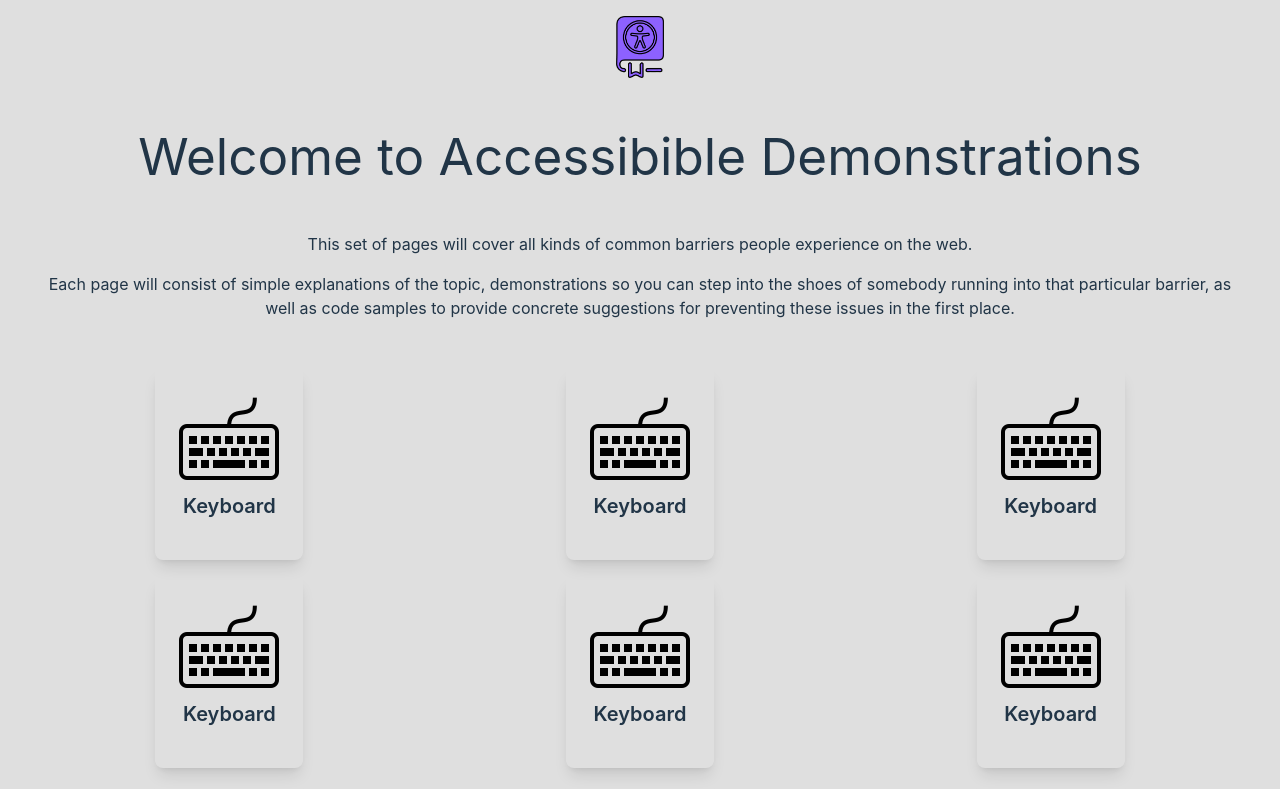
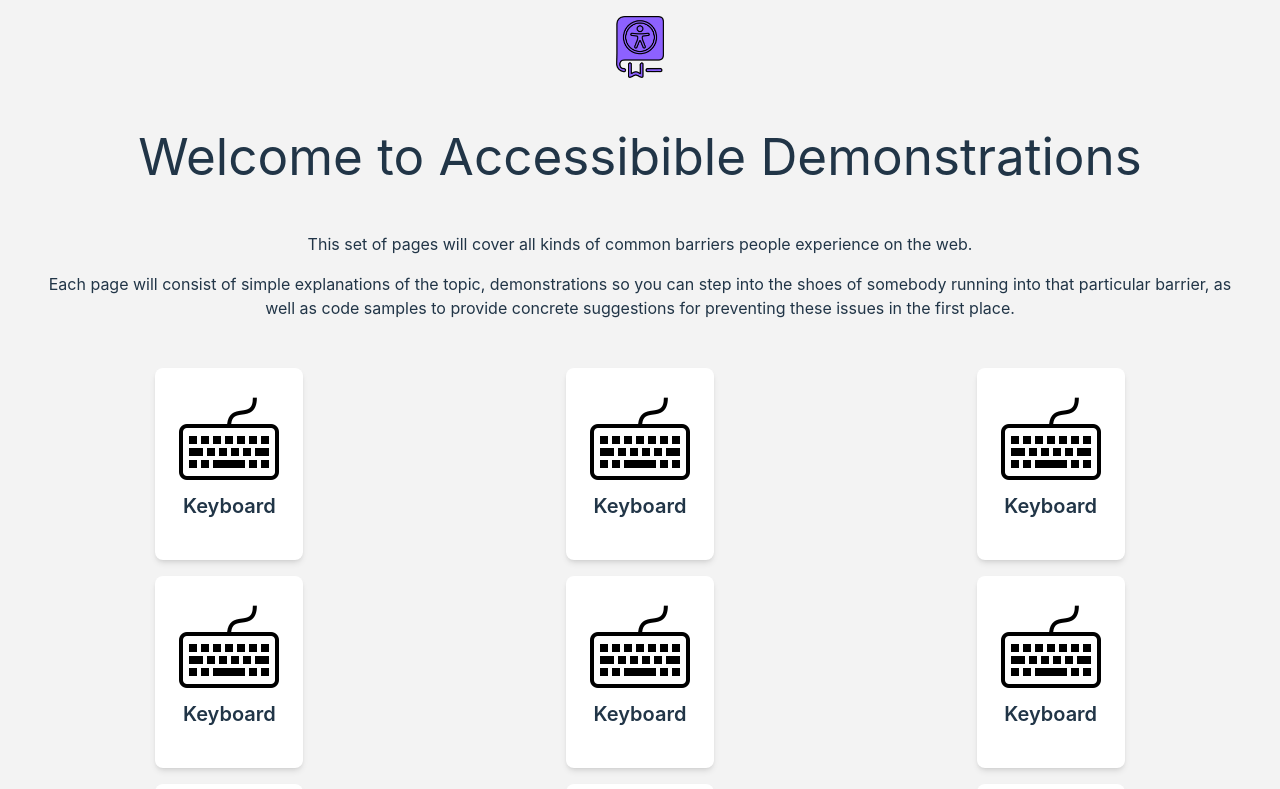
Before and after one commit to benjaminhaswell/accessibible, a React (Vite) app: page / in a window 1280 px wide. Shown: the top 789 px of the page. Built offline with nearby package versions, Linux system fonts and the light colour scheme.

Commit message:
Pathing to demonstrations, final nav touches

```diff
--- a/src/demo_components/PageCard.jsx
+++ b/src/demo_components/PageCard.jsx
@@ -2,19 +2,21 @@ import PropTypes from 'prop-types';
 
 function PageCard({ name, iconPath, iconAlt }) {
 
+    // For link
+    let path = "/" + name.toLowerCase();
+
   return (
     <>
-            <div className="bg-white rounded-lg shadow-lg p-6 mx-auto w-auto h-48">
+    <a href={path} className="rounded-lg shadow-md hover:shadow-xl transition duration-300 ease-in-out p-6 mx-auto w-auto h-48 bg-white">
         <img src={iconPath} alt={iconAlt}></img>
-                {/* Page name */}
         <h3 className="text-xl font-semibold mb-2 text-center">{name}</h3>
-            </div>
+      </a>
     </>
   );
 }
 
 PageCard.propTypes = {
-    name: PropTypes.string.isRequired, // or PropTypes.number, PropTypes.bool, etc.
+  name: PropTypes.string.isRequired,
   iconPath: PropTypes.string.isRequired,
   iconAlt: PropTypes.string.isRequired,
 };
--- /dev/null
+++ b/src/demo_components/pages/Keyboard.jsx
@@ -0,0 +1,9 @@
+function Keyboard() {
+
+    return (
+        <h1>Keyboard Page!</h1>
+    );
+
+}
+
+export default Keyboard;
--- a/src/index.css
+++ b/src/index.css
@@ -31,7 +31,8 @@ h1 {
 @media (prefers-color-scheme: light) {
   :root {
     color: #213547;
-    background-color: #dfdfdf;
+    /* set as bgGray in tailwind config */
+    background-color: #f3f3f3;
   }
 }
 
--- a/src/main.jsx
+++ b/src/main.jsx
@@ -8,6 +8,7 @@ import {
   RouterProvider,
 } from "react-router-dom";
 import HomeLink from './demo_components/HomeLink.jsx'
+import Keyboard from './demo_components/pages/Keyboard.jsx';
 
 // Declare routes
 const router = createBrowserRouter([
@@ -16,6 +17,10 @@ const router = createBrowserRouter([
     element: <App/>,
     errorElement: <ErrorPage/>
   },
+  {
+    path: "/keyboard",
+    element: <Keyboard/>
+  }
 ]);
 
 ReactDOM.createRoot(document.getElementById('root')).render(
--- a/tailwind.config.js
+++ b/tailwind.config.js
@@ -6,7 +6,8 @@ export default {
   ],
   theme: {
     colors: {
-      'bgGray' : '#dfdfdf'
+      'bgGray' : '#f3f3f3',
+      'white' : '#FFFFFF'
     },
     extend: {},
   },
```
Also changed, not shown: 1 other file (tests, documents, lock files or other folders). Lines whose indentation alone changed are shown as unchanged.
